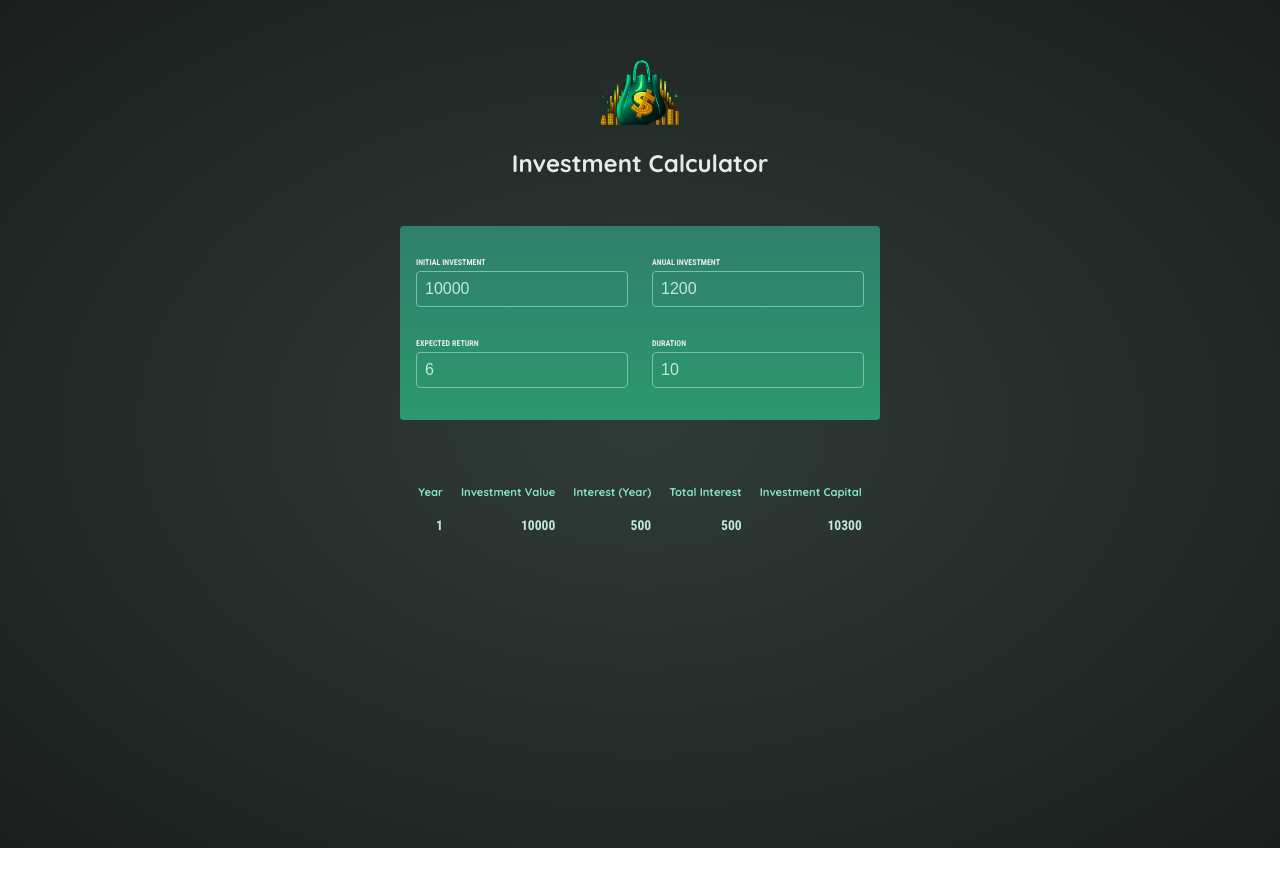
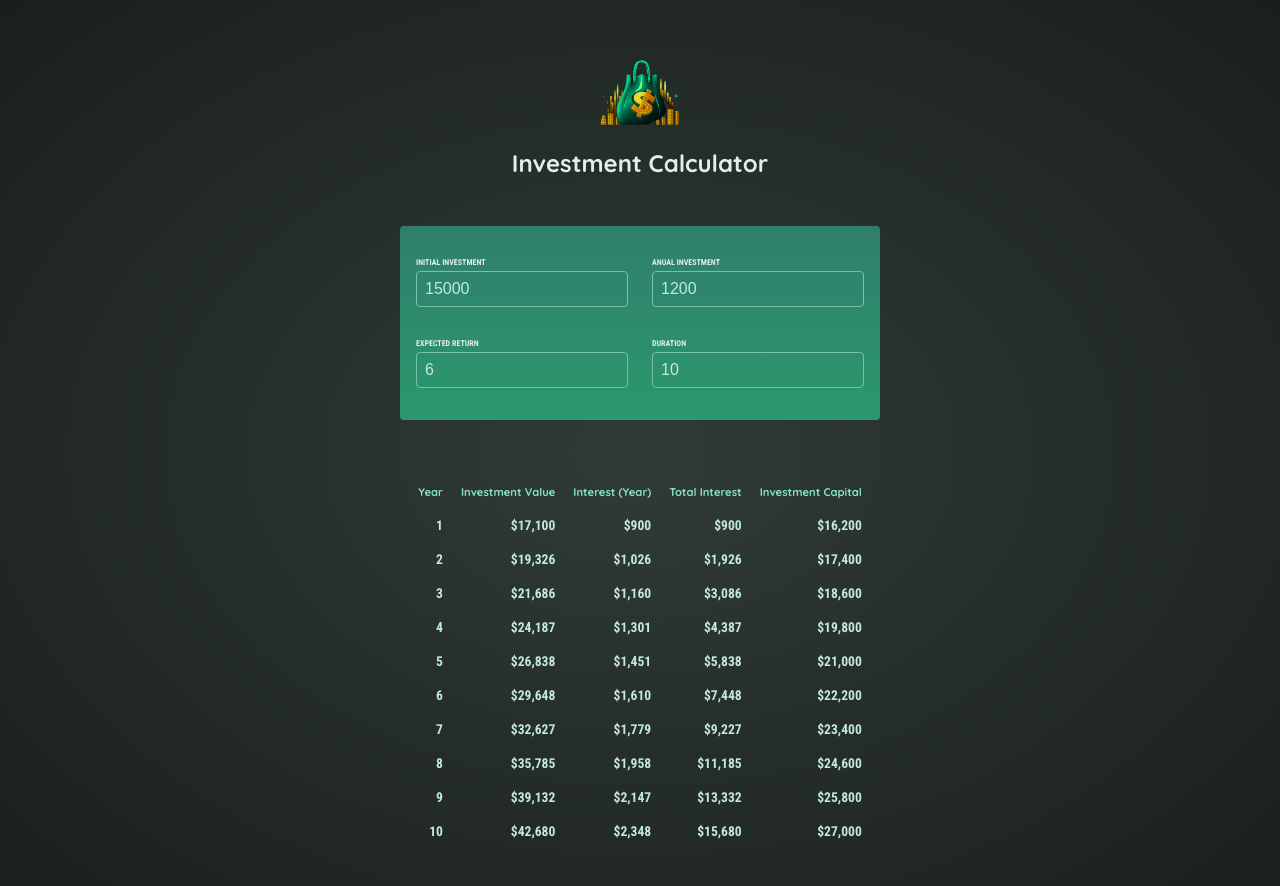
Before and after one commit to rahidt1/investment-calculator-react, a React (Vite) app: page / in a window 1280 px wide. Shown: the top 886 px of the page. Before the commit the page ends 848 px from the top, so only its background shows below. Built offline with nearby package versions, Linux system fonts and the light colour scheme.

Commit message:
Built Results component.

```diff
--- a/src/App.jsx
+++ b/src/App.jsx
@@ -5,7 +5,7 @@ import { Results } from "./components/Results";
 
 function App() {
   const [userInput, setUserInput] = useState({
-    initialInvestment: 10000,
+    initialInvestment: 15000,
     annualInvestment: 1200,
     expectedReturn: 6,
     duration: 10,
@@ -13,7 +13,7 @@ function App() {
 
   function handleInputChange(inputIdentifier, newValue) {
     setUserInput((prevInput) => {
-      return { ...prevInput, [inputIdentifier]: newValue };
+      return { ...prevInput, [inputIdentifier]: +newValue };
     });
   }
 
@@ -21,7 +21,7 @@ function App() {
     <div>
       <Header />
       <InputBox userInput={userInput} onInputChange={handleInputChange} />
-      <Results />
+      <Results userInput={userInput} />
     </div>
   );
 }
--- a/src/components/Input.jsx
+++ b/src/components/Input.jsx
@@ -7,7 +7,7 @@ export function Input({ children, userInput, inputIdentifier, onInputChange }) {
         type="number"
         required
         value={userInput[inputIdentifier]}
-        onChange={(e) => onInputChange(inputIdentifier, e.target.value)}
+        onChange={(e) => onInputChange(inputIdentifier, +e.target.value)}
       />
     </p>
   );
--- a/src/components/Results.jsx
+++ b/src/components/Results.jsx
@@ -1,4 +1,12 @@
-export function Results() {
+import { calculateInvestmentResults } from "../util/investment.js";
+import { formatter } from "../util/currencyFormatter.js";
+export function Results({ userInput }) {
+  const results = calculateInvestmentResults(userInput);
+  const initialInvestment =
+    results[0].valueEndOfYear -
+    results[0].interest -
+    results[0].annualInvestment;
+
   return (
     <table id="result">
       <thead>
@@ -11,13 +19,30 @@ export function Results() {
         </tr>
       </thead>
       <tbody>
-        <tr>
+        {results.map((result) => {
+          const totalInterest =
+            result.valueEndOfYear -
+            result.annualInvestment * result.year -
+            initialInvestment;
+
+          const totalAmountInvested = result.valueEndOfYear - totalInterest;
+          return (
+            <tr key={result.year}>
+              <th>{result.year}</th>
+              <th>{formatter.format(result.valueEndOfYear)}</th>
+              <th>{formatter.format(result.interest)}</th>
+              <th>{formatter.format(totalInterest)}</th>
+              <th>{formatter.format(totalAmountInvested)}</th>
+            </tr>
+          );
+        })}
+        {/* <tr>
           <th>1</th>
           <th>10000</th>
           <th>500</th>
           <th>500</th>
           <th>10300</th>
-        </tr>
+        </tr> */}
       </tbody>
     </table>
   );
--- a/src/util/investment.js
+++ b/src/util/investment.js
@@ -12,6 +12,7 @@ export function calculateInvestmentResults({
 }) {
   const annualData = [];
   let investmentValue = initialInvestment;
+  console.log(initialInvestment, annualInvestment, expectedReturn, duration);
 
   for (let i = 0; i < duration; i++) {
     const interestEarnedInYear = investmentValue * (expectedReturn / 100);
```
